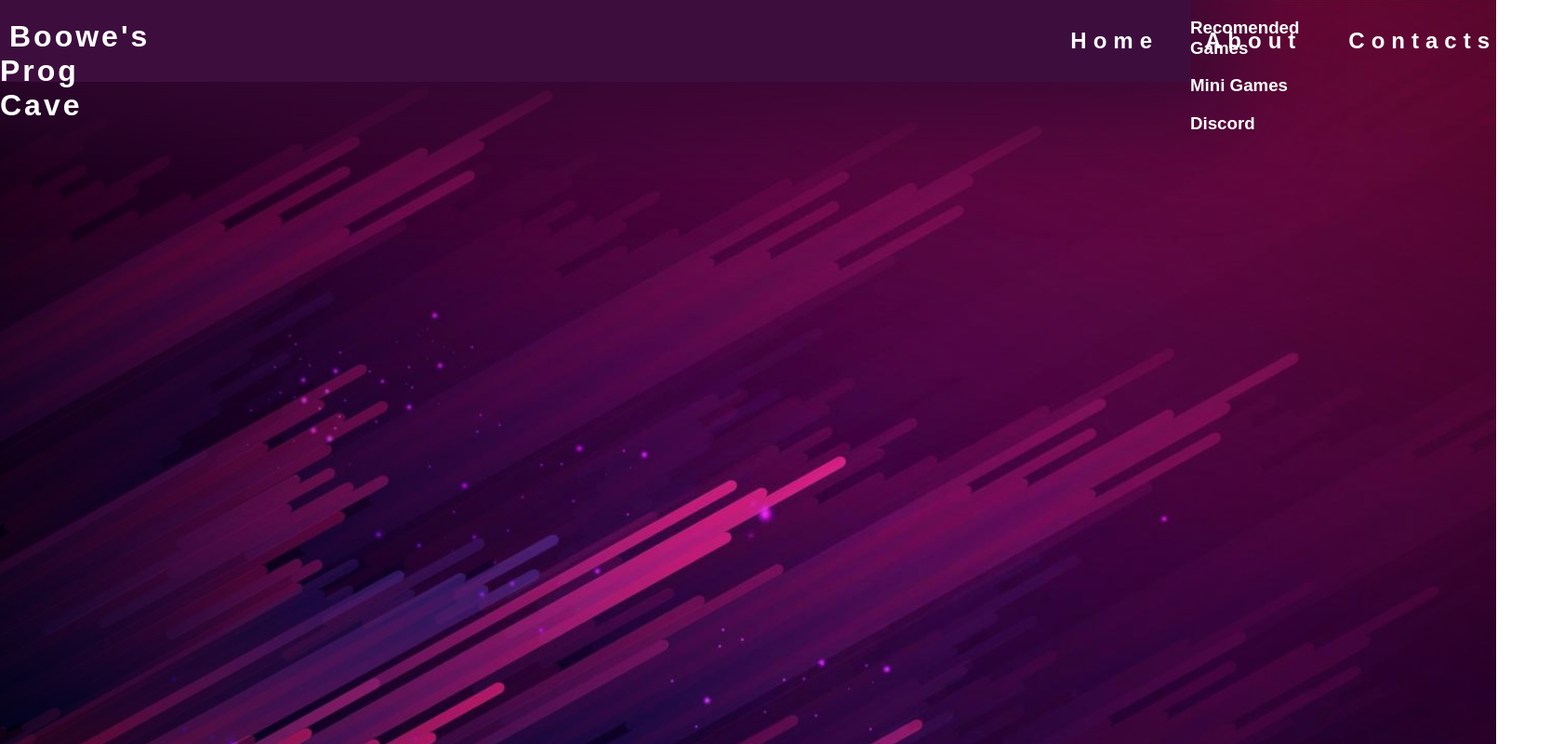
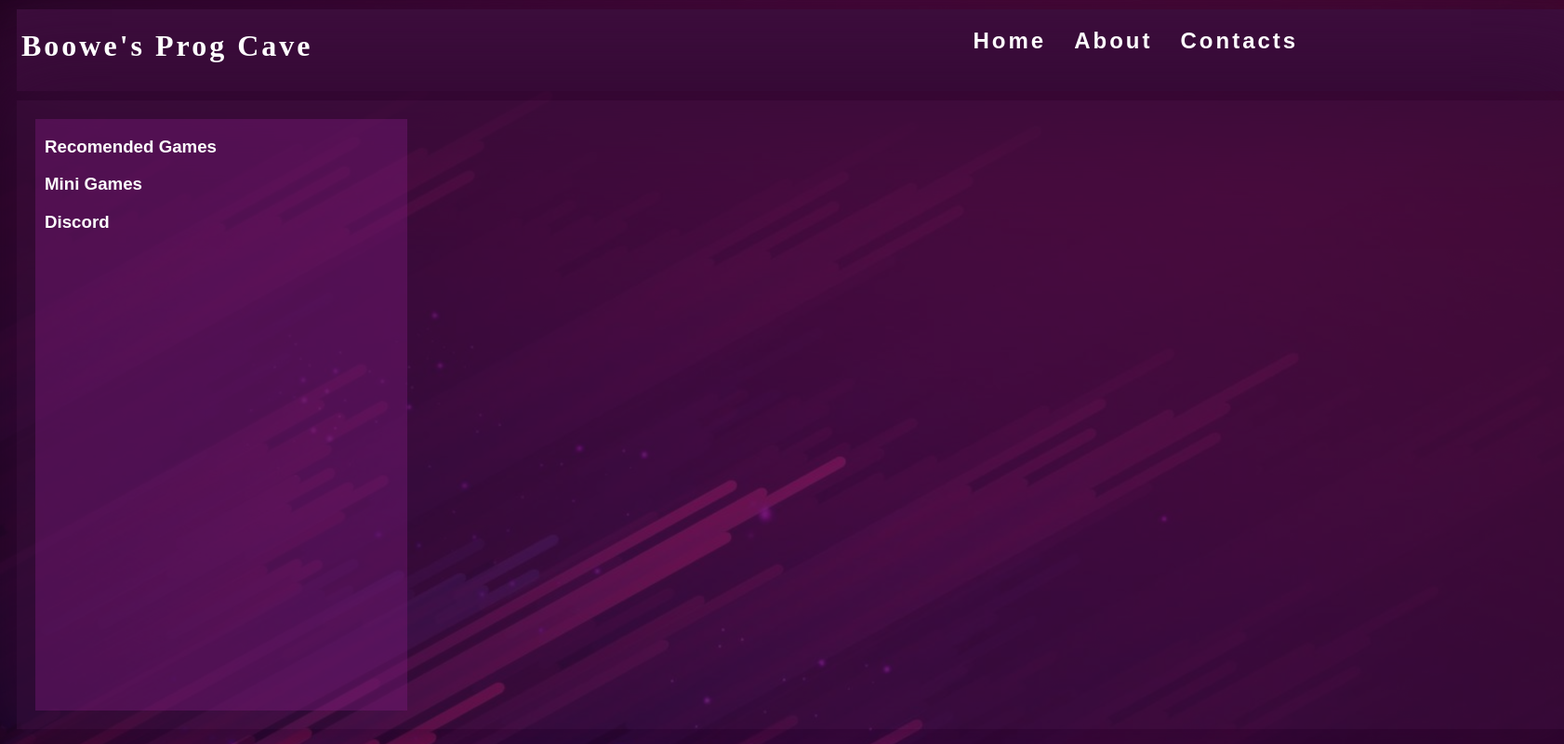
Before and after one commit to Misnael/Prog, a plain HTML site: page Yes/index.html in a window 1280 px wide. Shown: the whole page at 93% size, 1682 px wide, since content can reach past the window. Drawn offline with Linux system fonts and the light colour scheme.

Commit message:
Update style.css

```diff
--- a/Yes/style.css
+++ b/Yes/style.css
@@ -1,32 +1,32 @@
 body {
     font-family: sans-serif;
-    display: flex;
+    display: grid
     margin: 0%;
     background-image: url(background.jpg);
 }
+
 a.link  {
     color: white;
     text-decoration: none;
+    text-indent: 10px;
+}
 
-}
-h1  {
+h1  { font-family: serif;
     letter-spacing: 3px;
     color: white;
-    text-indent: 10px;
-
-
+    text-indent: 5px;
 }
 
 h2  {
-    letter-spacing: 7px;
+    letter-spacing: 3px;
     color: white;
     text-indent: 30px;
-
 }
 
 .Topbar   {
+    margin: 10px;
     display: grid;
-    width: 100% ;
+    width: 208vh ;
     height: 11vh;
     background-color: rgb(61, 14, 61);
     box-shadow: 0px 0px 100px 50px rgba(51, 8, 51, 0.849);
@@ -39,31 +39,47 @@ h2  {
 }
 
 .Name   {
-    border-radius: 10vh;
+    border-radius: 20vh;
     color: rgb(255, 255, 255);
     background-color: rgb(61, 14, 63);
 }
 
+.Yes{
+    margin-left: 85vh;
+}
+
 .Home   {
-    margin: 10px;
-    display: flex;
     text-align: center;
-    margin-left : 120vh;
-
 
 }
 
 .About  {
-    margin: 10px;
+
+    text-align: center;
+
 }
 
 .Contacts   {
-    margin: 10px;
+    text-align: center;
+
 }
-
-
-
 
 a:hover {
     text-decoration: underline;
-   }
+}
+
+.Parent {
+    display: flex;
+    margin: 10px;
+    width: 208vh;
+    height: 84.5vh;
+    box-shadow: 0px 0px 100px 50px rgba(51, 8, 51, 0.849);
+    background-color: rgba(61, 14, 61, 0.692);
+}
+
+.Main   {
+    margin: 20px;
+    width: 50vh;
+    height: 70;
+    background-color: rgba(128, 29, 128, 0.377);
+}
```
